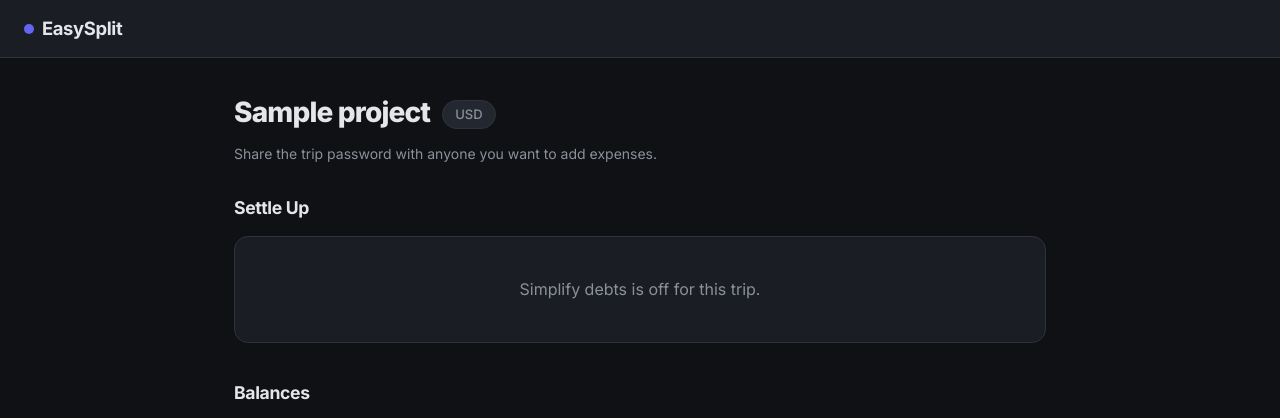
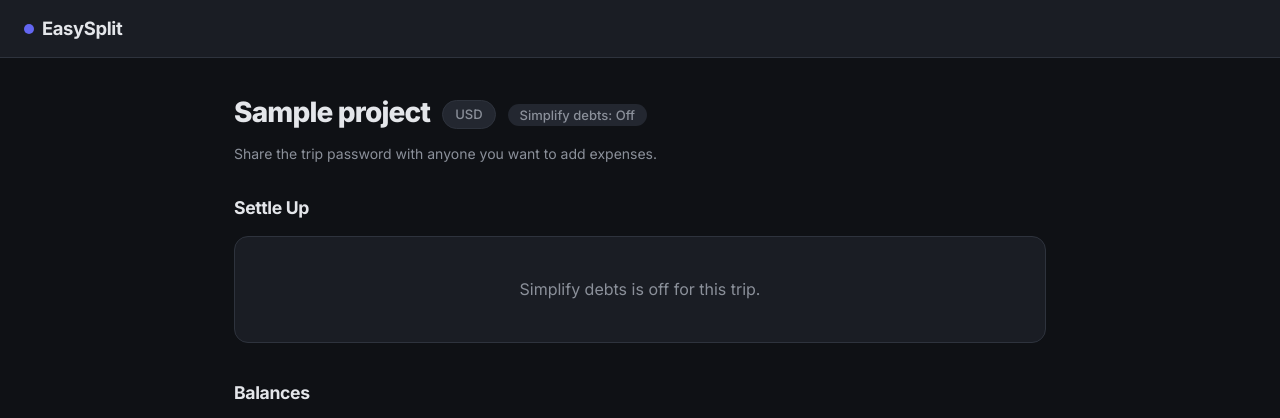
Before and after one commit to andrewmaledy/easysplit, a Flask app: template templates/project.html in a window 1280 px wide. Shown: the top 418 px of the page. Run offline with Flask 3, Linux system fonts and the light colour scheme; the template is opened without the code that fills it: most values are stand-ins (such as "Sample title", 1, 10 or a date in 2020).

Commit message:
Add toggle to turn simplify debts on/off from project page

```diff
--- a/app.py
+++ b/app.py
@@ -377,6 +377,16 @@ def add_member(project_id):
     return redirect(url_for("project", project_id=project_id))
 
 
+@app.route("/projects/<int:project_id>/toggle-simplify", methods=["POST"])
+def toggle_simplify(project_id):
+    if not require_project_access(project_id):
+        return redirect(url_for("home"))
+    project = get_project_or_404(project_id)
+    new_val = 0 if project["simplify_by_default"] else 1
+    db.execute("UPDATE projects SET simplify_by_default = ? WHERE id = ?", (new_val, project_id))
+    return redirect(url_for("project", project_id=project_id))
+
+
 @app.route("/projects/<int:project_id>/balances")
 def balances_json(project_id):
     if not require_project_access(project_id):
--- a/templates/project.html
+++ b/templates/project.html
@@ -5,7 +5,11 @@
 <div style="display:flex;align-items:center;gap:12px;flex-wrap:wrap;margin-bottom:4px;">
     <h1>{{ project.name }}</h1>
     <span class="pill">{{ project.currency }}</span>
-    {% if project.simplify_by_default %}<span class="pill green">Simplify debts</span>{% endif %}
+    <form method="POST" action="{{ url_for('toggle_simplify', project_id=project.id) }}">
+        <button type="submit" class="pill {{ 'green' if project.simplify_by_default else '' }}" style="cursor:pointer;border:none;font-family:inherit;font-size:0.8125rem;font-weight:500;">
+            Simplify debts: {{ 'On' if project.simplify_by_default else 'Off' }}
+        </button>
+    </form>
 </div>
 <p style="color:var(--text-dim);font-size:0.875rem;margin-bottom:28px;">Share the trip password with anyone you want to add expenses.</p>
 
```
